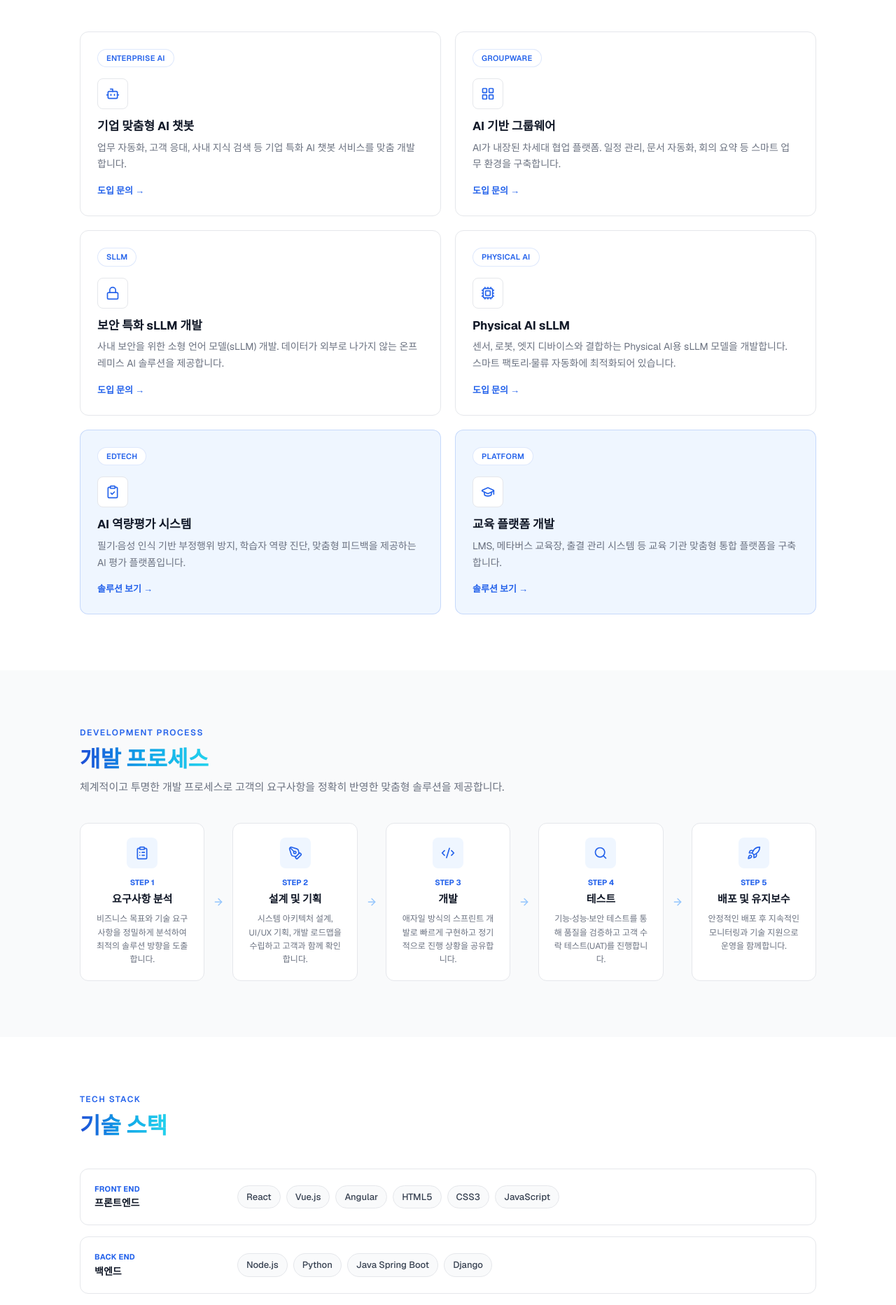
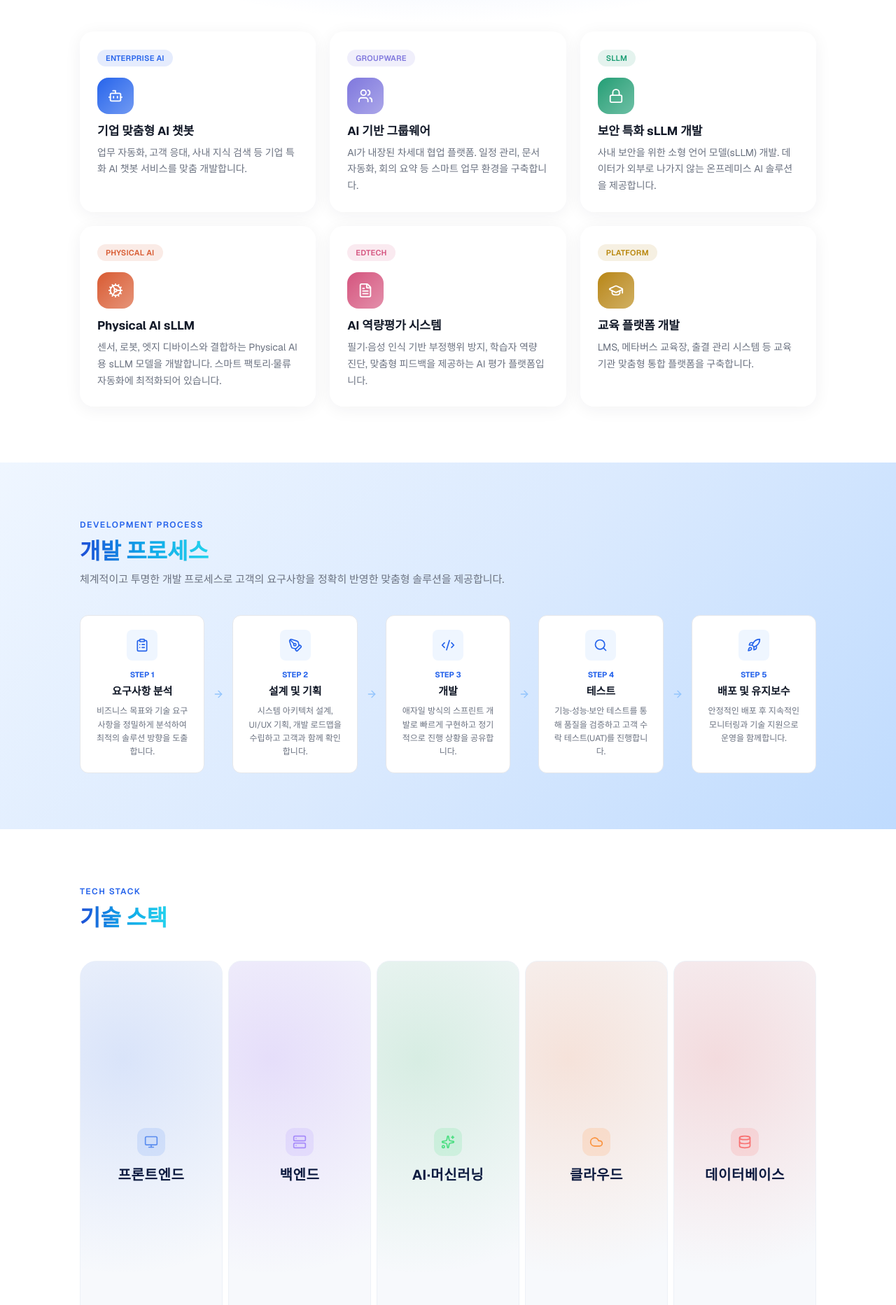
Before and after one commit to chaeuns/vodawebsite, a Next.js app: page /business/ai-solutions in a window 1280 px wide. Shown: the part 563-2428 px from the top of the page at 70% size. Built offline with nearby package versions, Linux system fonts and the light colour scheme; a web font is replaced by a local one.

Commit message:
wip: ai-solutions 작업중 임시 커밋

```diff
--- a/app/business/ai-solutions/components/DevelopmentProcess.tsx
+++ b/app/business/ai-solutions/components/DevelopmentProcess.tsx
@@ -14,12 +14,38 @@ export default function DevelopmentProcess() {
   return (
     <section
       ref={ref}
-      className="bg-[#F9FAFB] py-[80px] relative transition-all duration-[900ms] ease-out"
+      className="py-[80px] relative transition-all duration-[900ms] ease-out"
       style={{
+        background: "linear-gradient(135deg, #EFF6FF 0%, #DBEAFE 50%, #BFDBFE 100%)",
         transform: isVisible ? "translateY(0)" : "translateY(80px)",
         opacity: isVisible ? 1 : 0,
       }}
     >
+      <style>{`
+        @media (hover: hover) {
+          .ai-dp-row .ai-dp-card {
+            transition: transform 0.35s cubic-bezier(.22,1,.36,1),
+              opacity 0.35s cubic-bezier(.22,1,.36,1),
+              box-shadow 0.35s cubic-bezier(.22,1,.36,1);
+          }
+          .ai-dp-row .ai-dp-arrow {
+            transition: opacity 0.35s cubic-bezier(.22,1,.36,1);
+          }
+          .ai-dp-row:has(.ai-dp-card:hover) .ai-dp-card:not(:hover) {
+            transform: translateY(28px);
+            opacity: 0.55;
+          }
+          .ai-dp-row:has(.ai-dp-card:hover) .ai-dp-card:hover {
+            transform: scale(1.08) translateY(-6px);
+            z-index: 10;
+            box-shadow: 0 20px 40px -12px rgba(37,99,235,0.35), 0 8px 20px -8px rgba(17,24,39,0.15);
+          }
+          .ai-dp-row:has(.ai-dp-card:hover) .ai-dp-arrow {
+            opacity: 0.35;
+          }
+        }
+      `}</style>
+
       <div className="max-w-[1100px] mx-auto px-6">
         <p
           style={{ letterSpacing: "1.5px" }}
@@ -36,12 +62,12 @@ export default function DevelopmentProcess() {
         </p>
 
         {/* Desktop: steps connected with arrows */}
-        <div className="hidden md:flex items-stretch gap-3 mt-10">
+        <div className="ai-dp-row hidden md:flex items-stretch gap-3 mt-10">
           {processSteps.map((step, i) => {
             const Icon = ICONS[i];
             return (
               <Fragment key={step.step}>
-                <div className="flex-1 border border-[#E5E7EB] rounded-xl bg-white p-5 text-center transition-all duration-300 hover:shadow-lg hover:border-[#2563EB]/30">
+                <div className="ai-dp-card relative flex-1 flex flex-col min-h-[210px] border border-[#E5E7EB] rounded-xl bg-white p-5 text-center">
                   <div className="w-11 h-11 mx-auto rounded-lg bg-[#EFF6FF] flex items-center justify-center">
                     <Icon size={20} className="text-[#2563EB]" />
                   </div>
@@ -50,7 +76,7 @@ export default function DevelopmentProcess() {
                   <p className="text-[12px] text-[#6B7280] mt-2 leading-[1.6]">{step.body}</p>
                 </div>
                 {i < processSteps.length - 1 && (
-                  <div className="flex items-center justify-center text-[#93C5FD] shrink-0">
+                  <div className="ai-dp-arrow flex items-center justify-center text-[#93C5FD] shrink-0">
                     <ArrowRight size={16} />
                   </div>
                 )}
--- a/app/business/ai-solutions/components/KeySolutions.tsx
+++ b/app/business/ai-solutions/components/KeySolutions.tsx
@@ -1,11 +1,31 @@
 "use client";
 
-import { Bot, LayoutGrid, Lock, Cpu, ClipboardCheck, GraduationCap } from "lucide-react";
+import { Bot, Users, Lock, Cog, FileText, GraduationCap } from "lucide-react";
+import { motion, type Variants } from "framer-motion";
 import { useScrollReveal } from "@/app/components/shared/useScrollReveal";
 import FillHeading from "@/app/components/shared/FillHeading";
 import { solutions } from "../data";
 
-const ICONS = [Bot, LayoutGrid, Lock, Cpu, ClipboardCheck, GraduationCap];
+const ICONS = [Bot, Users, Lock, Cog, FileText, GraduationCap];
+
+const ACCENTS: Record<string, string> = {
+  "Enterprise AI": "#2563EB",
+  Groupware: "#7F77DD",
+  sLLM: "#1D9E75",
+  "Physical AI": "#D85A30",
+  EdTech: "#D4537E",
+  Platform: "#B8860B",
+};
+
+const containerVariants: Variants = {
+  hidden: {},
+  visible: { transition: { staggerChildren: 0.08 } },
+};
+
+const cardVariants: Variants = {
+  hidden: { opacity: 0, y: 24 },
+  visible: { opacity: 1, y: 0, transition: { duration: 0.5, ease: "easeOut" } },
+};
 
 export default function KeySolutions() {
   const { ref, isVisible } = useScrollReveal();
@@ -13,13 +33,23 @@ export default function KeySolutions() {
   return (
     <section
       ref={ref}
-      className="bg-white py-[80px] relative transition-all duration-[900ms] ease-out"
+      className="bg-white py-[80px] relative overflow-hidden transition-all duration-[900ms] ease-out"
       style={{
         transform: isVisible ? "translateY(0)" : "translateY(80px)",
         opacity: isVisible ? 1 : 0,
       }}
     >
-      <div className="max-w-[1100px] mx-auto px-6">
+      {/* top-center glow, echoes the Educational Ideology section's tone */}
+      <div
+        aria-hidden="true"
+        className="pointer-events-none absolute inset-x-0 top-0 h-[420px]"
+        style={{
+          background:
+            "radial-gradient(60% 60% at 50% 0%, rgba(37,99,235,0.12) 0%, rgba(37,99,235,0) 70%)",
+        }}
+      />
+
+      <div className="max-w-[1100px] mx-auto px-6 relative">
         <p
           style={{ letterSpacing: "1.5px" }}
           className="text-[12px] font-semibold text-[#2563EB] uppercase"
@@ -30,36 +60,63 @@ export default function KeySolutions() {
           주요 솔루션
         </FillHeading>
 
-        <div className="grid grid-cols-1 md:grid-cols-2 gap-5 mt-10">
+        <motion.div
+          className="grid grid-cols-1 sm:grid-cols-2 lg:grid-cols-3 gap-5 mt-10"
+          variants={containerVariants}
+          initial="hidden"
+          whileInView="visible"
+          viewport={{ once: true, amount: 0.2 }}
+        >
           {solutions.map((solution, i) => {
             const Icon = ICONS[i];
+            const accent = ACCENTS[solution.category] ?? "#2563EB";
+
             return (
+              <motion.div key={solution.title} variants={cardVariants} className="group relative">
+                {/* gradient border glow, fades in on hover */}
                 <div
-                key={solution.title}
-                className={`rounded-xl border p-6 transition-all duration-300 hover:shadow-lg ${
-                  solution.highlight
-                    ? "bg-[#EFF6FF] border-[#2563EB]/20"
-                    : "bg-white border-[#E5E7EB] hover:border-[#2563EB]/30"
-                }`}
+                  aria-hidden="true"
+                  className="absolute -inset-px rounded-[20px] opacity-0 blur-sm transition-opacity duration-300 group-hover:opacity-70"
+                  style={{ background: `linear-gradient(135deg, ${accent}, transparent 70%)` }}
+                />
+
+                <div
+                  className="relative rounded-[20px] border border-white/60 p-6 h-full transition-all duration-300 group-hover:-translate-y-2"
+                  style={{
+                    background: "rgba(255,255,255,0.65)",
+                    backdropFilter: "blur(16px)",
+                    WebkitBackdropFilter: "blur(16px)",
+                    boxShadow: "0 4px 24px rgba(31,41,55,0.06)",
+                  }}
                 >
-                <span className="inline-block text-[11px] font-semibold text-[#2563EB] bg-white border border-[#2563EB]/15 px-3 py-1 rounded-full uppercase tracking-wide">
+                  <span
+                    className="inline-block text-[11px] font-semibold px-3 py-1 rounded-full uppercase tracking-wide"
+                    style={{
+                      color: accent,
+                      background: `color-mix(in srgb, ${accent} 12%, white)`,
+                    }}
+                  >
                     {solution.category}
                   </span>
 
-                <div className="w-11 h-11 rounded-lg bg-white border border-[#E5E7EB] flex items-center justify-center mt-4">
-                  <Icon size={20} className="text-[#2563EB]" />
+                  <div
+                    className="w-[52px] h-[52px] rounded-2xl flex items-center justify-center mt-4 transition-transform duration-300 group-hover:scale-110 group-hover:-rotate-6"
+                    style={{
+                      background: `linear-gradient(135deg, ${accent} 0%, color-mix(in srgb, ${accent} 65%, white) 100%)`,
+                    }}
+                  >
+                    <Icon size={22} className="text-white" />
                   </div>
 
                   <p className="text-[17px] font-bold text-[#111827] mt-3">{solution.title}</p>
-                <p className="text-[14px] text-[#6B7280] mt-1.5 leading-[1.7]">{solution.body}</p>
-
-                <span className="inline-block text-[13px] font-semibold text-[#2563EB] mt-4">
-                  {solution.linkLabel}
-                </span>
+                  <p className="text-[14px] text-[#6B7280] mt-1.5 leading-[1.7]">
+                    {solution.body}
+                  </p>
                 </div>
+              </motion.div>
             );
           })}
-        </div>
+        </motion.div>
       </div>
     </section>
   );
--- a/app/business/ai-solutions/components/TechStack.tsx
+++ b/app/business/ai-solutions/components/TechStack.tsx
@@ -1,8 +1,19 @@
 "use client";
 
+import { Monitor, Server, Sparkles, Cloud, Database } from "lucide-react";
 import { useScrollReveal } from "@/app/components/shared/useScrollReveal";
 import FillHeading from "@/app/components/shared/FillHeading";
 import { techStack } from "../data";
+
+const ICONS = [Monitor, Server, Sparkles, Cloud, Database];
+
+const CATEGORY_STYLES: Record<string, { accent: string; accentRgb: string; glowRgb: string }> = {
+  "FRONT END": { accent: "#5B8DEF", accentRgb: "91,141,239", glowRgb: "37,99,235" },
+  "BACK END": { accent: "#A78BFA", accentRgb: "167,139,250", glowRgb: "124,58,237" },
+  "AI / ML": { accent: "#4ADE80", accentRgb: "74,222,128", glowRgb: "22,163,74" },
+  CLOUD: { accent: "#FB923C", accentRgb: "251,146,60", glowRgb: "234,88,12" },
+  DATABASE: { accent: "#F87171", accentRgb: "248,113,113", glowRgb: "220,38,38" },
+};
 
 export default function TechStack() {
   const { ref, isVisible } = useScrollReveal();
@@ -27,30 +38,75 @@ export default function TechStack() {
           기술 스택
         </FillHeading>
 
-        <div className="flex flex-col gap-4 mt-10">
-          {techStack.map((group) => (
+        <div className="flex max-[900px]:flex-col h-[560px] max-[900px]:h-auto gap-2 rounded-[24px] overflow-hidden mt-10">
+          {techStack.map((group, i) => {
+            const Icon = ICONS[i];
+            const style = CATEGORY_STYLES[group.category] ?? CATEGORY_STYLES["FRONT END"];
+
+            return (
               <div
                 key={group.category}
-              className="flex flex-col sm:flex-row sm:items-center gap-3 sm:gap-6 border border-[#E5E7EB] rounded-xl p-5"
+                className="group relative flex-1 max-[900px]:flex-none min-w-[100px] max-[900px]:min-w-0 max-[900px]:h-[100px] max-[900px]:hover:h-auto max-[900px]:hover:min-h-[220px] rounded-[18px] overflow-hidden border border-[#edf1f7] bg-[#F7F9FC] hover:flex-[4] hover:shadow-[0_20px_40px_rgba(13,27,64,0.1)]"
+                style={{
+                  transform: isVisible ? "translateY(0)" : "translateY(16px)",
+                  opacity: isVisible ? 1 : 0,
+                  transition: `opacity 0.5s ease ${i * 90}ms, transform 0.5s ease ${i * 90}ms, flex 0.55s cubic-bezier(0.22,1,0.36,1), box-shadow 0.3s ease`,
+                }}
               >
-              <div className="sm:w-[180px] shrink-0">
-                <p className="text-[11px] font-bold text-[#2563EB] tracking-wide uppercase">
+                {/* accent glow */}
+                <div
+                  aria-hidden="true"
+                  className="absolute inset-0 pointer-events-none"
+                  style={{
+                    background: `radial-gradient(circle at 30% 25%, rgba(${style.glowRgb},0.14) 0%, rgba(${style.glowRgb},0) 70%)`,
+                  }}
+                />
+
+                {/* collapsed layer */}
+                <div className="absolute inset-0 flex flex-col max-[900px]:flex-row items-center justify-center max-[900px]:justify-start gap-3 max-[900px]:px-5 opacity-100 group-hover:opacity-0 transition-opacity duration-300">
+                  <div
+                    className="w-10 h-10 rounded-xl flex items-center justify-center shrink-0"
+                    style={{ background: `rgba(${style.accentRgb},0.16)` }}
+                  >
+                    <Icon size={20} style={{ color: style.accent }} />
+                  </div>
+                  <p className="text-[20px] font-bold tracking-[0.03em] text-[#0D1B40] whitespace-nowrap">
+                    {group.label}
+                  </p>
+                </div>
+
+                {/* expanded layer */}
+                <div className="absolute inset-0 flex flex-col justify-end px-[26px] py-[28px] opacity-0 transition-none group-hover:opacity-100 group-hover:transition-opacity group-hover:duration-[350ms] group-hover:delay-100 group-hover:ease-out">
+                  <div
+                    className="w-11 h-11 rounded-xl flex items-center justify-center mb-4"
+                    style={{ background: `rgba(${style.accentRgb},0.16)` }}
+                  >
+                    <Icon size={22} style={{ color: style.accent }} />
+                  </div>
+                  <p
+                    className="text-[11.5px] font-bold tracking-[0.08em]"
+                    style={{ color: style.accent }}
+                  >
                     {group.category}
                   </p>
-                <p className="text-[14px] font-semibold text-[#111827] mt-0.5">{group.label}</p>
-              </div>
-              <div className="flex flex-wrap gap-2">
+                  <p className="text-[22px] font-extrabold text-[#0D1B40] whitespace-nowrap mt-1">
+                    {group.label}
+                  </p>
+                  <div className="flex flex-wrap gap-[7px] mt-4">
                     {group.items.map((item) => (
                       <span
                         key={item}
-                    className="text-[13px] font-medium text-[#374151] bg-[#F9FAFB] border border-[#E5E7EB] px-3 py-1.5 rounded-full"
+                        className="text-[12px] font-semibold text-[#3a4256] bg-white px-[12px] py-[5px] rounded-full border"
+                        style={{ borderColor: `rgba(${style.accentRgb},0.35)` }}
                       >
                         {item}
                       </span>
                     ))}
                   </div>
                 </div>
-          ))}
+              </div>
+            );
+          })}
         </div>
       </div>
     </section>
--- a/app/business/ai-solutions/data.ts
+++ b/app/business/ai-solutions/data.ts
@@ -2,8 +2,6 @@ export type Solution = {
   category: string;
   title: string;
   body: string;
-  linkLabel: string;
-  highlight?: boolean;
 };
 
 export const solutions: Solution[] = [
@@ -11,39 +9,31 @@ export const solutions: Solution[] = [
     category: "Enterprise AI",
     title: "기업 맞춤형 AI 챗봇",
     body: "업무 자동화, 고객 응대, 사내 지식 검색 등 기업 특화 AI 챗봇 서비스를 맞춤 개발합니다.",
-    linkLabel: "도입 문의 →",
   },
   {
     category: "Groupware",
     title: "AI 기반 그룹웨어",
     body: "AI가 내장된 차세대 협업 플랫폼. 일정 관리, 문서 자동화, 회의 요약 등 스마트 업무 환경을 구축합니다.",
-    linkLabel: "도입 문의 →",
   },
   {
     category: "sLLM",
     title: "보안 특화 sLLM 개발",
     body: "사내 보안을 위한 소형 언어 모델(sLLM) 개발. 데이터가 외부로 나가지 않는 온프레미스 AI 솔루션을 제공합니다.",
-    linkLabel: "도입 문의 →",
   },
   {
     category: "Physical AI",
     title: "Physical AI sLLM",
     body: "센서, 로봇, 엣지 디바이스와 결합하는 Physical AI용 sLLM 모델을 개발합니다. 스마트 팩토리·물류 자동화에 최적화되어 있습니다.",
-    linkLabel: "도입 문의 →",
   },
   {
     category: "EdTech",
     title: "AI 역량평가 시스템",
     body: "필기·음성 인식 기반 부정행위 방지, 학습자 역량 진단, 맞춤형 피드백을 제공하는 AI 평가 플랫폼입니다.",
-    linkLabel: "솔루션 보기 →",
-    highlight: true,
   },
   {
     category: "Platform",
     title: "교육 플랫폼 개발",
     body: "LMS, 메타버스 교육장, 출결 관리 시스템 등 교육 기관 맞춤형 통합 플랫폼을 구축합니다.",
-    linkLabel: "솔루션 보기 →",
-    highlight: true,
   },
 ];
 
--- a/package.json
+++ b/package.json
@@ -9,6 +9,7 @@
     "lint": "eslint"
   },
   "dependencies": {
+    "framer-motion": "^12.42.2",
     "lucide-react": "^1.24.0",
     "next": "16.2.10",
     "react": "19.2.4",
```
Also changed, not shown: 1 other file (tests, documents, lock files or other folders). Lines whose indentation alone changed are shown as unchanged.
